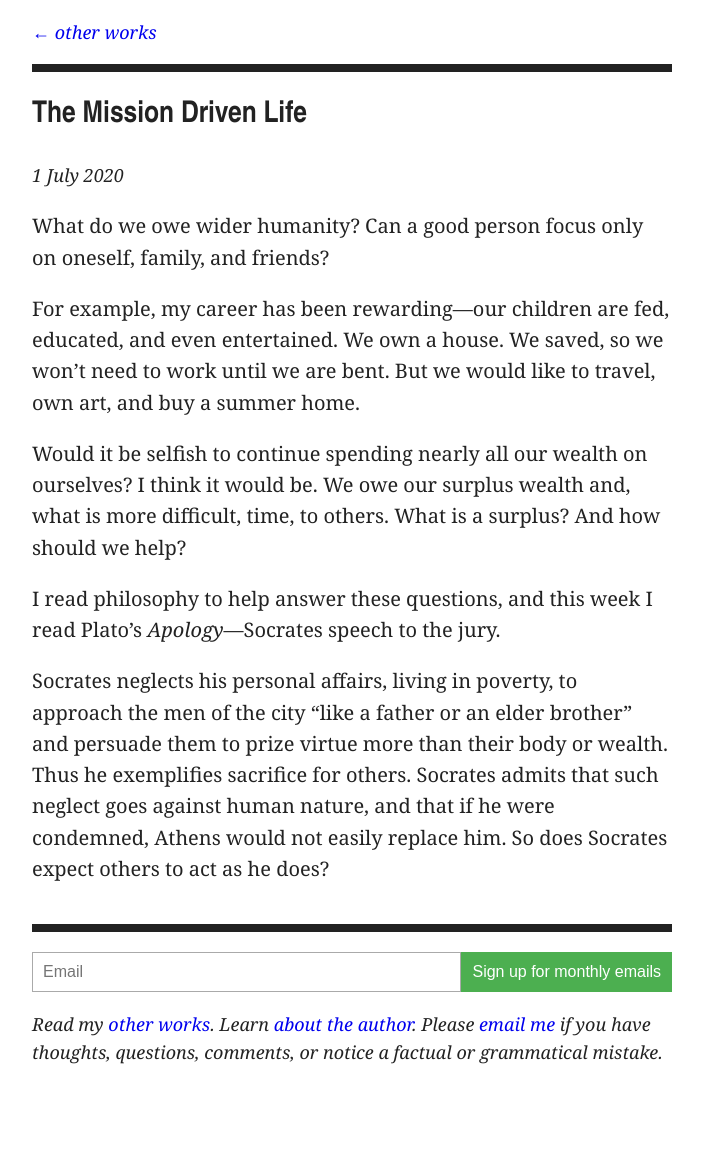
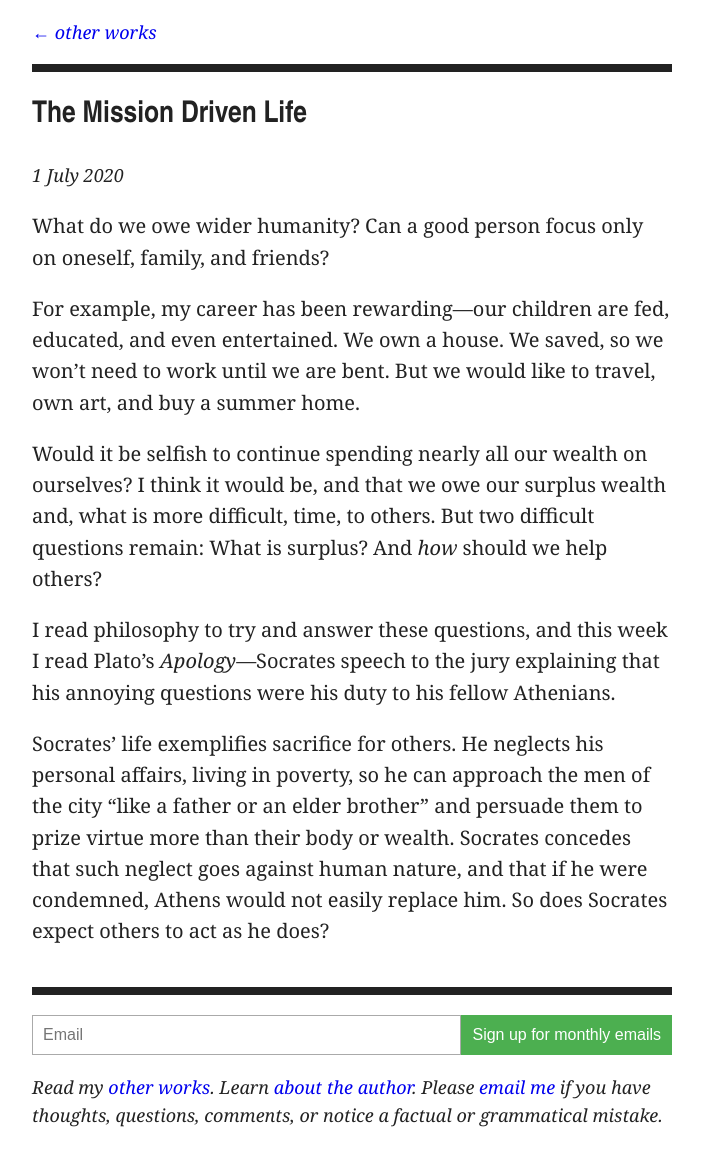
Before and after one commit to artsandmetaphysics/goodlifeodyssey, a Jekyll site: the page built from _meditations/the-mission-driven-life.md, in a window 1280 px wide. Shown: the whole page, without its empty margins (288-991 px from the left). Built offline with Jekyll 4.4.1, drawn with Linux system fonts in a browser that asks for light colours; before the commit the page ends 1104 px from its top, so only the background shows below that.

Commit message:
Add content

```diff
--- a/_meditations/the-mission-driven-life.md
+++ b/_meditations/the-mission-driven-life.md
@@ -10,11 +10,12 @@ What do we owe wider humanity? Can a good person focus only on oneself, family,
 
 For example, my career has been rewarding—our children are fed, educated, and even entertained. We own a house. We saved, so we won’t need to work until we are bent. But we would like to travel, own art, and buy a summer home.
 
-Would it be selfish to continue spending nearly all our wealth on ourselves? I think it would be. We owe our surplus wealth and, what is more difficult, time, to others. What is a surplus? And how should we help?
+Would it be selfish to continue spending nearly all our wealth on ourselves? I think it would be, and that we owe our surplus wealth and, what is more difficult, time, to others. But two difficult questions remain: What is surplus? And _how_ should we help others?
 
-I read philosophy to help answer these questions, and this week I read Plato’s _Apology_—Socrates speech to the jury.
+I read philosophy to try and answer these questions, and this week I read Plato’s _Apology_—Socrates speech to the jury explaining that his annoying questions were his duty to his fellow Athenians.
 
-Socrates neglects his personal affairs, living in poverty, to approach the men of the city “like a father or an elder brother” and persuade them to prize virtue more than their body or wealth. Thus he exemplifies sacrifice for others. Socrates admits that such neglect goes against human nature, and that if he were condemned, Athens would not easily replace him. So does Socrates expect others to act as he does?
+
+Socrates’ life exemplifies sacrifice for others. He neglects his personal affairs, living in poverty, so he can approach the men of the city “like a father or an elder brother” and persuade them to prize virtue more than their body or wealth. Socrates concedes that such neglect goes against human nature, and that if he were condemned, Athens would not easily replace him. So does Socrates expect others to act as he does?
 
 {% comment %}
 - Viewed himself as a special case; gadfly on the horse
```
Also changed, not shown: meditations/the-mission-driven-life.md (+4 -3 lines).
